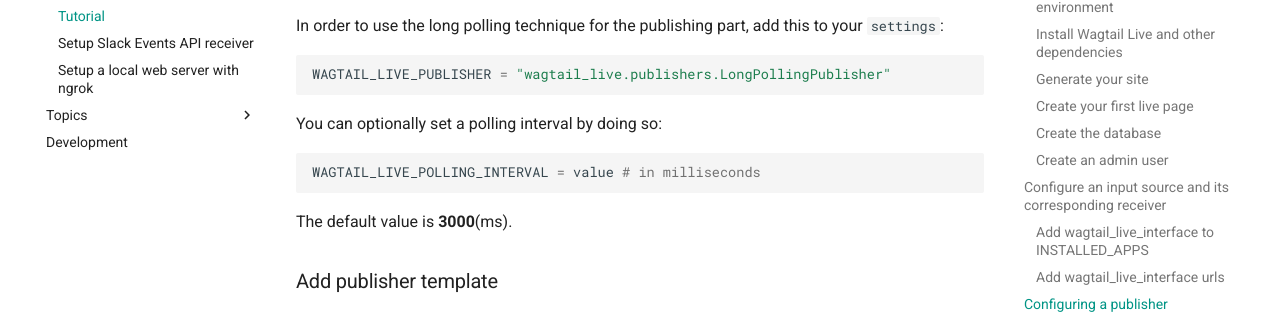
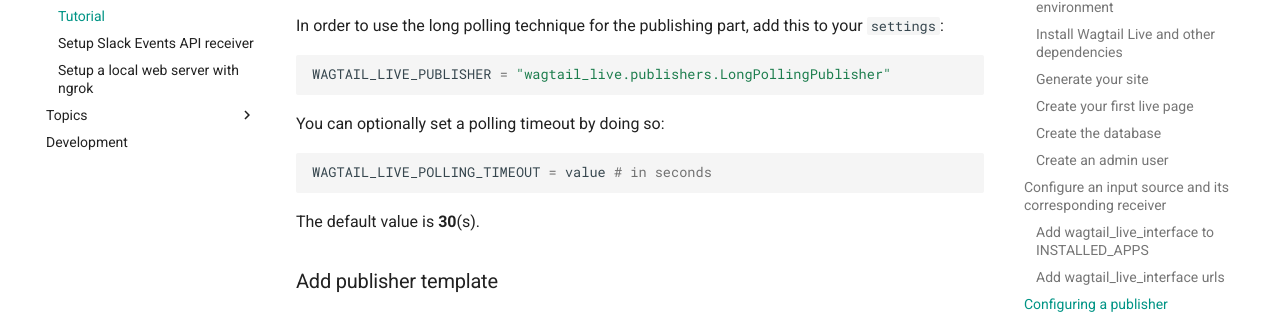
Before and after one commit to wagtail/wagtail-live, an MkDocs documentation site: the page built from docs/getting_started/tutorial.md, in a window 1280 px wide and 900 px high, scrolled down 3786 px. Shown: the part 146-462 px from the top of the window. Built offline with MkDocs 1.6.1 and Material for MkDocs 9.7.7, drawn with Linux system fonts in a browser that asks for light colours; comment, search, counter and statistics services are not loaded.

Commit message:
Change polling_interval to polling_timeout

````diff
--- a/docs/getting_started/tutorial.md
+++ b/docs/getting_started/tutorial.md
@@ -173,11 +173,11 @@ In order to use the long polling technique for the publishing part, add this to
 WAGTAIL_LIVE_PUBLISHER = "wagtail_live.publishers.LongPollingPublisher"
 ```
 
-You can optionally set a polling interval by doing so:
+You can optionally set a polling timeout by doing so:
 ```python
-WAGTAIL_LIVE_POLLING_INTERVAL = value # in milliseconds
+WAGTAIL_LIVE_POLLING_TIMEOUT = value # in seconds
 ```
-The default value is **3000**(ms).
+The default value is **30**(s).
 
 ### Add publisher template
 
````
